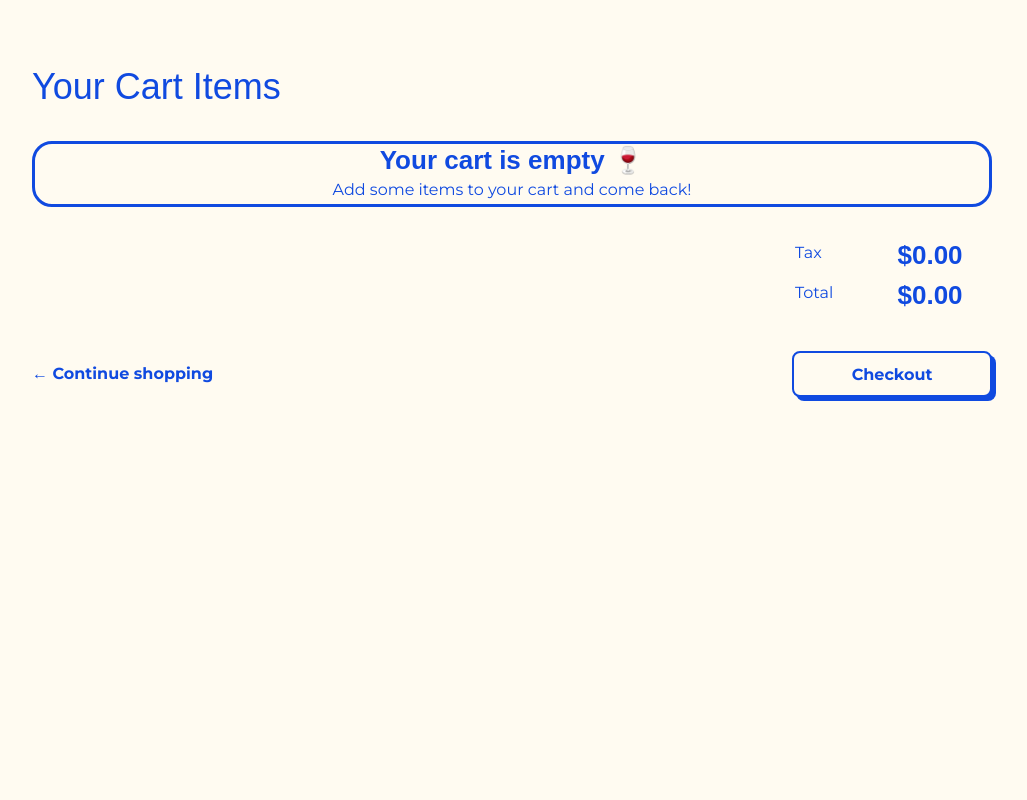
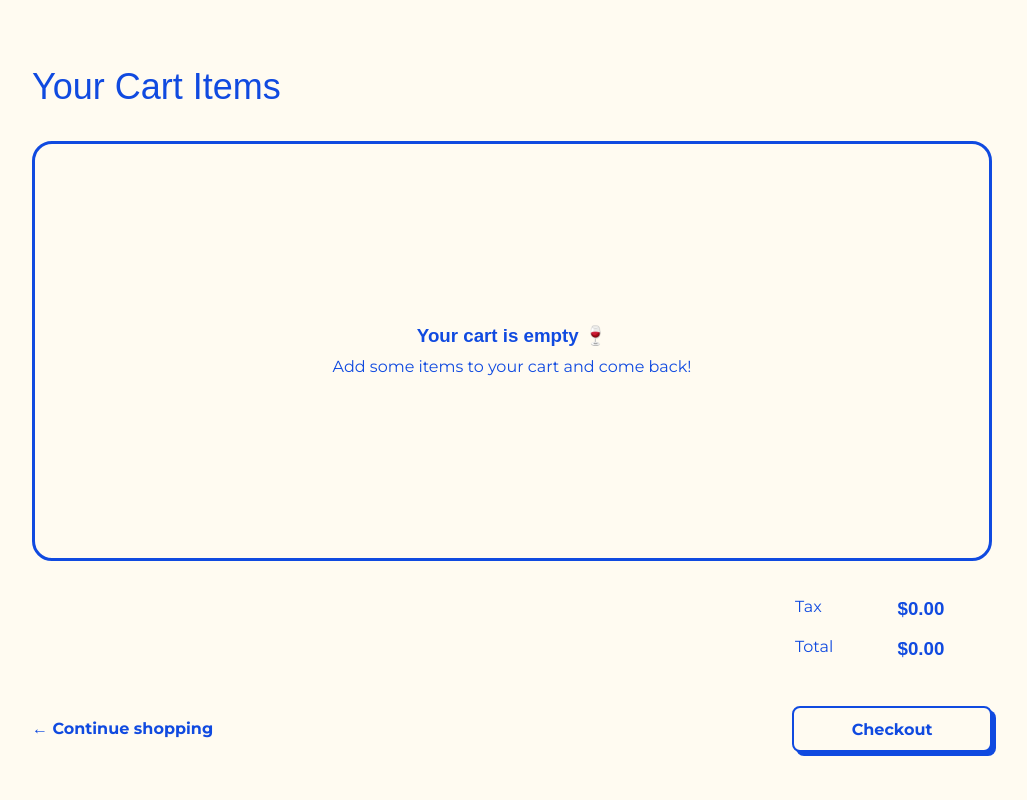
Before and after one commit to josh-merrill/natural-wine-club, a React (Vite) app: page / in a window 1280 px wide. Both pictures are taken after a click on the link "Cart". Shown: the top 800 px of the page, without its empty margins (128-1155 px from the left). Built offline with nearby package versions, Linux system fonts and the light colour scheme; a web font is replaced by a local one.

Commit message:
STYLE: Adjusting cart style

```diff
--- a/src/components/cart/Cart.jsx
+++ b/src/components/cart/Cart.jsx
@@ -89,7 +89,7 @@ export default function Cart() {
 
   return (
     <section className="cart--component-wrapper">
-      <div className="container">
+      <div className="cart--container container">
           <h2 className="cart--title">Your Cart Items</h2>
           <div
             className={`cart--item-container ${
--- a/src/components/cart/cart.css
+++ b/src/components/cart/cart.css
@@ -7,13 +7,12 @@
   bottom: 0;
   position: fixed;
   background-position: center;
-  overflow-y: scroll;
 }
 
 .cart--container {
   display: flex;
   flex-direction: column;
-  height: 90vh;
+  height: 95vh;
 }
 
 .cart--title {
@@ -27,6 +26,7 @@
   border: 3px solid var(--color-blue);
   border-radius: 20px;
   flex: 1;
+  overflow: scroll;
 }
 
 .checkout {
@@ -61,7 +61,7 @@
   grid-auto-flow: row;
   width: 100%;
   border-bottom: 3px dotted var(--color-blue);
-  padding: 2rem 2rem;
+  padding: 0.5rem 2rem;
 }
 
 .cart--item:last-child {
@@ -74,7 +74,7 @@
 }
 
 .cart--item-img img {
-  width: 30px;
+  width: 25px;
   transform: rotate(45deg);
 }
 
@@ -117,7 +117,7 @@
   flex-direction: column;
   justify-content: space-between;
   align-items: center;
-  margin: var(--spacer-sm) 0;
+  margin-top: var(--spacer-sm);
 }
 
 .cart--nav-back {
@@ -177,7 +177,7 @@
     display: flex;
     justify-content: space-around;
     align-items: center;
-    padding: 3rem 4rem;
+    padding: 1rem 4rem;
   }
 
   .cart--title {
--- a/src/index.css
+++ b/src/index.css
@@ -71,8 +71,6 @@ h2 {
 
 h3 {
   font-weight: 700;
-  font-size: 1.625rem;
-  line-height: 32px;
 }
 
 /* ========== GENERAL STYLES ========= */
```
